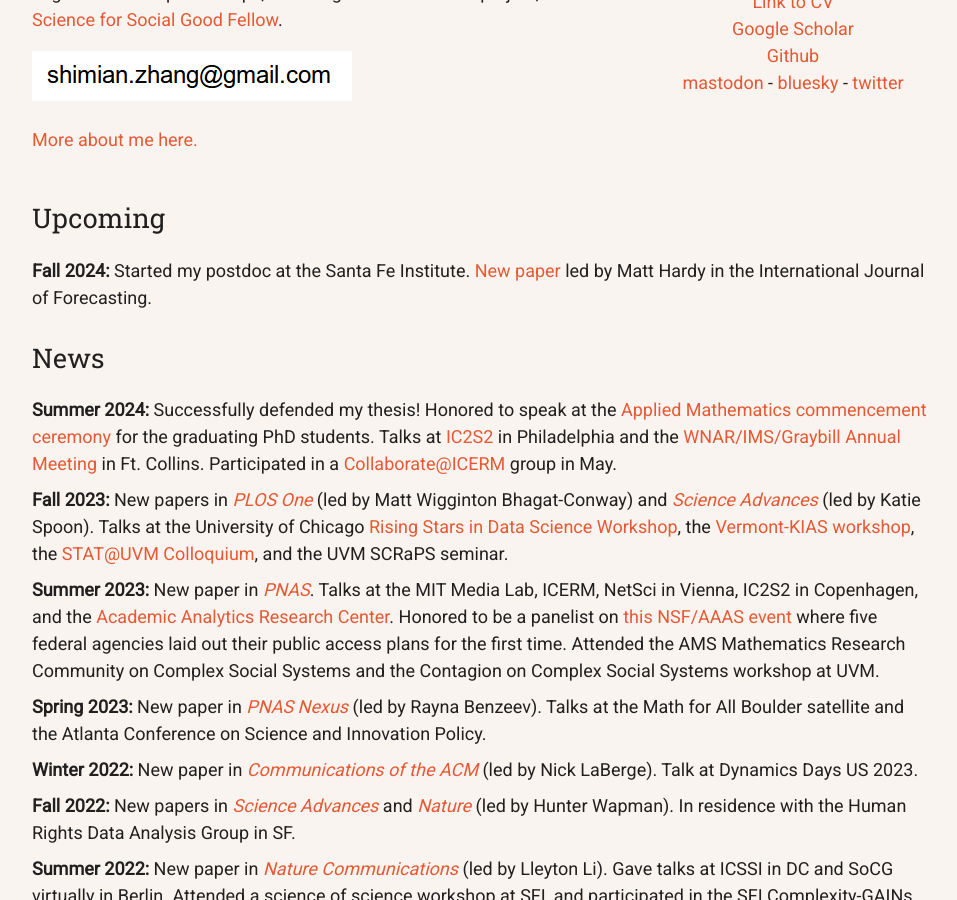
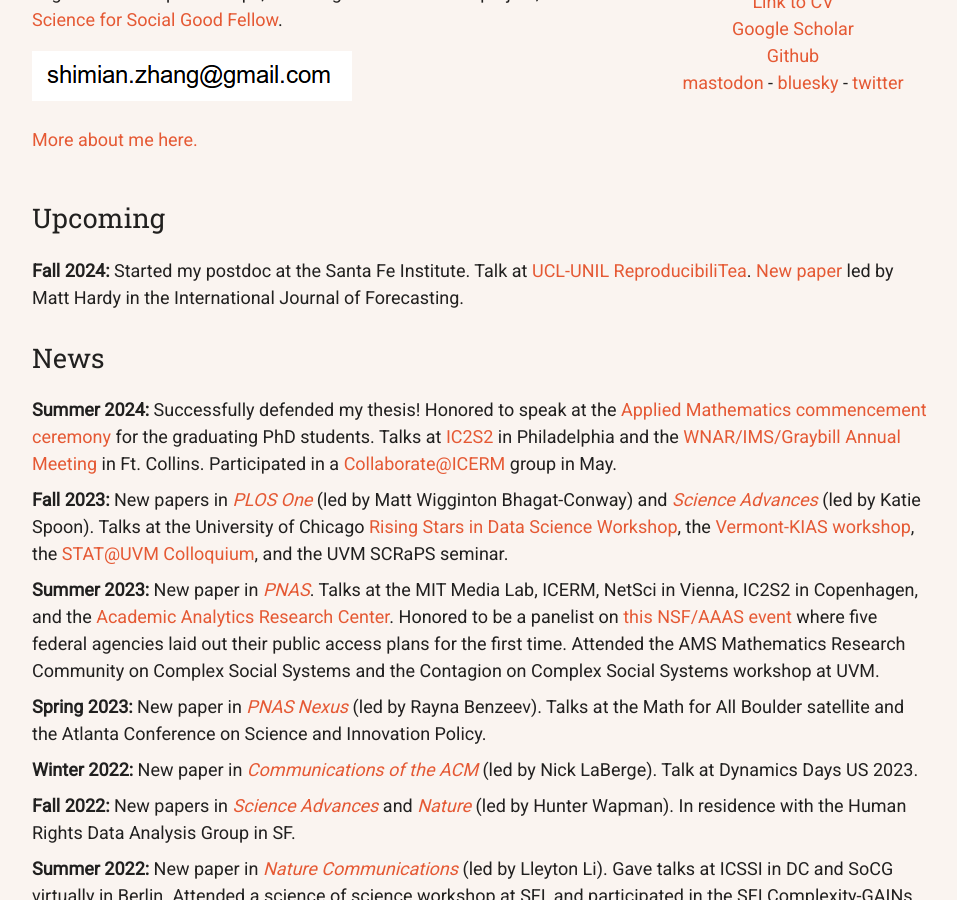
Before and after one commit to samzhang111/samzhang111.github.io, a Jekyll site: the page built from main.html, in a window 1280 px wide and 900 px high, scrolled down 541 px. Shown: the whole window, without its empty margins (160-1117 px from the left). Built offline with Jekyll 4.4.1, drawn with Linux system fonts in a browser that asks for light colours; nearby versions of some CDN libraries.

Commit message:
reproducibilitea

```diff
--- a/main.html
+++ b/main.html
@@ -53,7 +53,7 @@ My research focuses on understanding causality in complex systems, with the goal
 <div id='recent' class="vertical-section">
           <div class="sectitle">Upcoming</div>
           <ul>
-              <li><b>Fall 2024:</b> Started my postdoc at the Santa Fe Institute. <a href="https://www.sciencedirect.com/science/article/pii/S0169207024000694" target="_blank">New paper</a> led by Matt Hardy in the International Journal of Forecasting.</li>
+              <li><b>Fall 2024:</b> Started my postdoc at the Santa Fe Institute. Talk at <a href="https://sites.google.com/view/reproducibilitea-ucl/home?authuser=0" target="_blank">UCL-UNIL ReproducibiliTea</a>. <a href="https://www.sciencedirect.com/science/article/pii/S0169207024000694" target="_blank">New paper</a> led by Matt Hardy in the International Journal of Forecasting.</li>
           </ul>
           <div class="sectitle">News</div>
           <ul>
```
